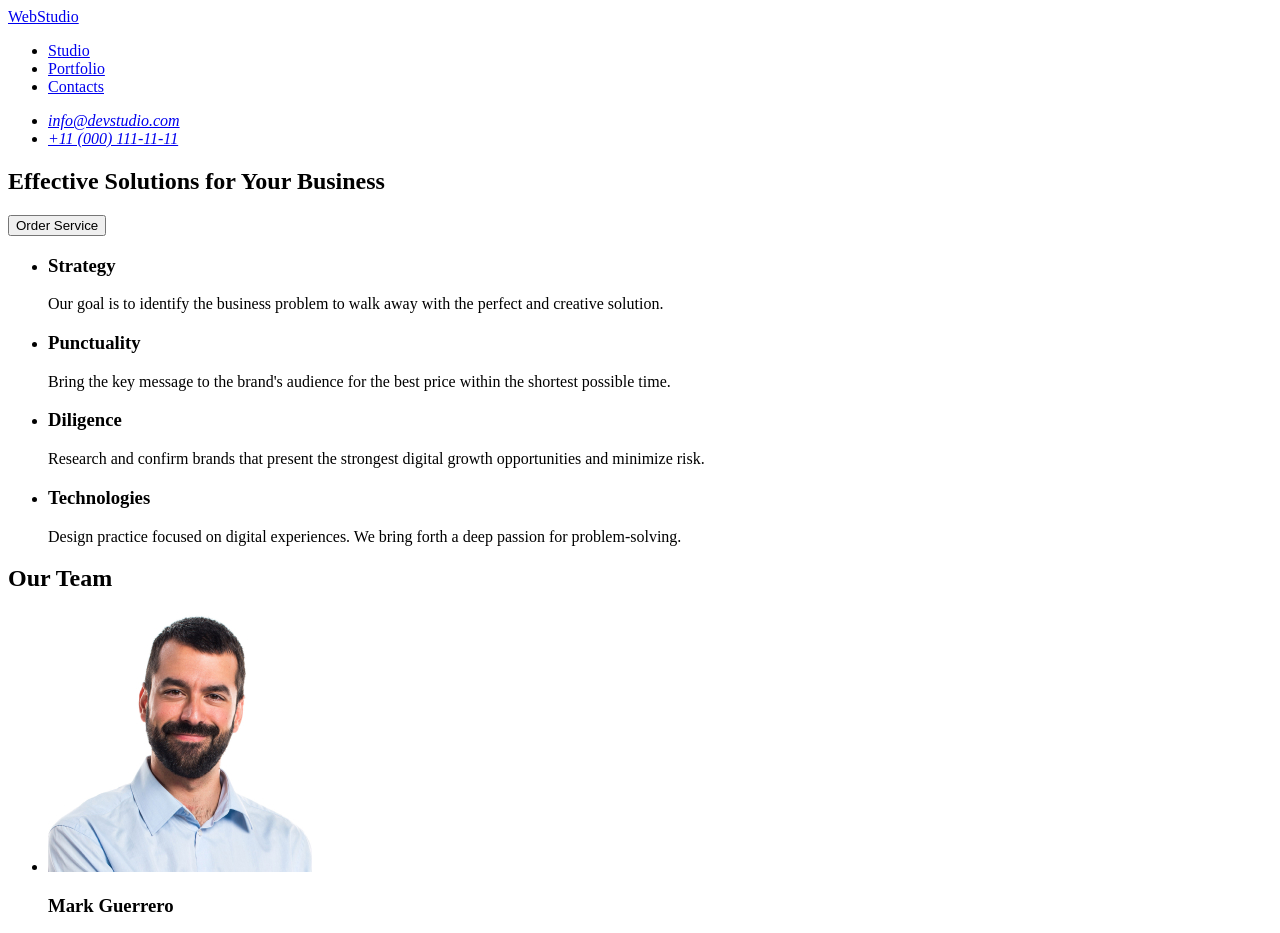
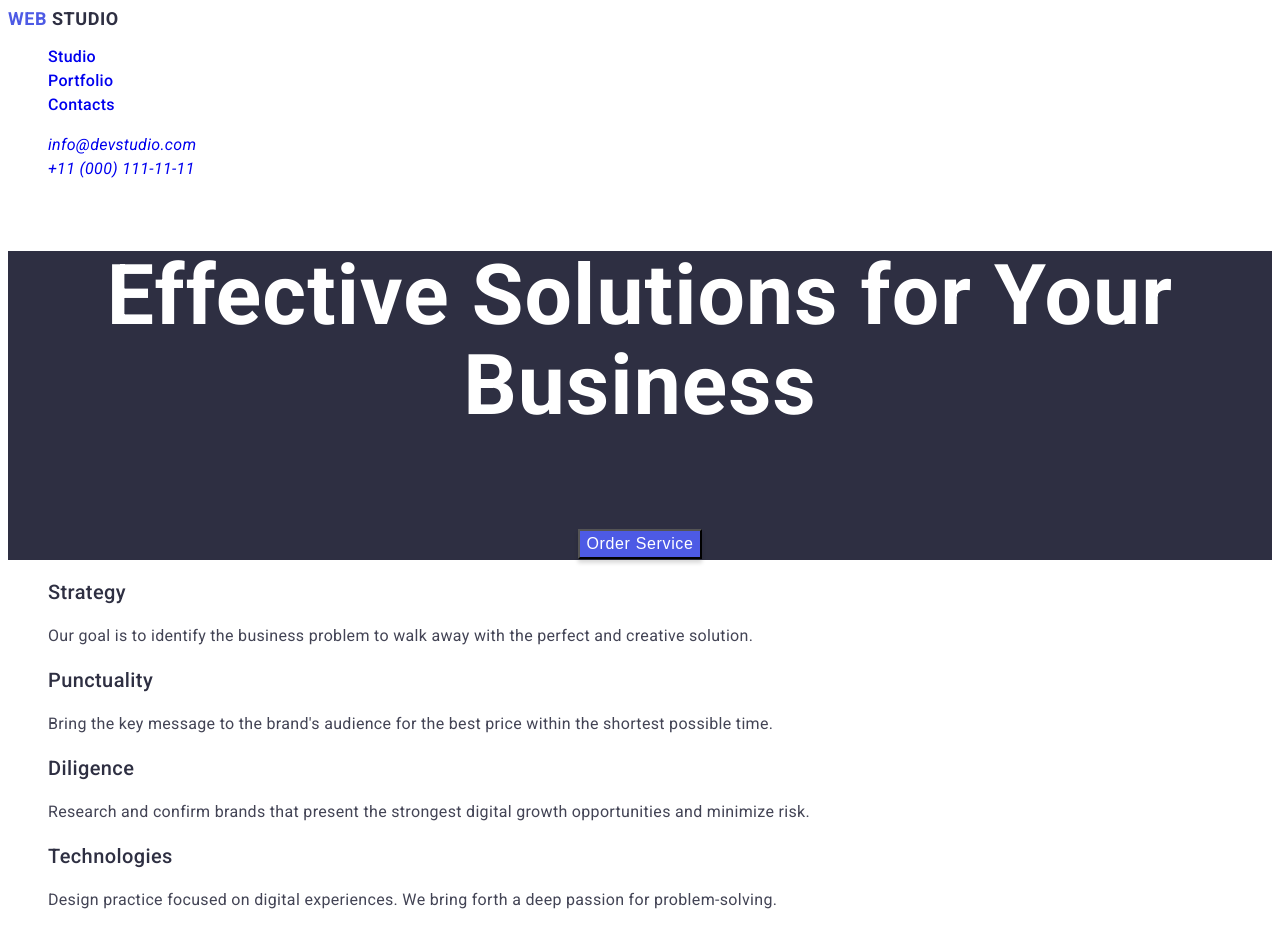
Before and after one commit to stanislav743/fs-113-2, a plain HTML site: page index.html in a window 1280 px wide. Shown: the top 933 px of the page. Drawn offline with Linux system fonts and the light colour scheme.

Commit message:
finish two work

```diff
--- /dev/null
+++ b/css/styles.css
@@ -0,0 +1,146 @@
+body
+    {font-family: "Roboto", sans-serif;
+    }
+ul {
+    list-style: none;}
+a {
+    text-decoration: none;}
+.text
+ {
+    font-family: "Raleway", sans-serif;
+    }
+ .header-logo {
+    font-weight: 700;
+    font-size: 18px;
+    line-height: 1.16667;
+    letter-spacing: 0.03em;
+    text-transform: uppercase;
+    color: #4d5ae5;
+ }
+ .header-logo-raleway{
+    font-weight: 700;
+font-size: 18px;
+line-height: 1.16667;
+letter-spacing: 0.03em;
+text-transform: uppercase;
+color: #2e2f42;
+ }
+.header-menu-list{
+    font-family: "Roboto", sans-serif;
+    font-weight: 500;
+font-size: 16px;
+line-height: 1.5;
+letter-spacing: 0.02em;
+color: #2e2f42;
+}
+.header-contacts-list{
+    font-weight: 400;
+    font-size: 16px;
+    line-height: 1.5;
+    letter-spacing: 0.02em;
+    color: #434455;
+
+}
+.title-sektion {
+    font-weight: 700;
+font-size: 56px;
+line-height: 1.07143;
+letter-spacing: 0.02em;
+text-align: center;
+color: #fff;
+background: #2e2f42;
+}
+.order-service-button{
+    font-weight: 500;
+font-size: 16px;
+line-height: 1.5;
+letter-spacing: 0.04em;
+color: #fff;
+box-shadow: 0 4px 4px 0 rgba(0, 0, 0, 0.15);
+background: #4d5ae5;
+}
+
+.features-subtitle{
+    font-weight: 500;
+    font-size: 20px;
+    line-height: 1.2;
+    letter-spacing: 0.02em;
+    color: #2e2f42;}
+
+.features-item-text{
+    font-weight: 400;
+font-size: 16px;
+line-height: 1.5;
+letter-spacing: 0.02em;
+color: #434455;
+}
+
+.fotogragy{
+    font-weight: 700;
+font-size: 36px;
+line-height: 1.11111;
+letter-spacing: 0.02em;
+text-align: center;
+color: #2e2f42;
+}
+.fotografy-list-item{
+    font-weight: 500;
+font-size: 20px;
+line-height: 1.2;
+letter-spacing: 0.02em;
+text-align: center;
+color: #2e2f42;
+}
+.fotografy-item-menu{
+    font-weight: 400;
+font-size: 16px;
+line-height: 1.5;
+letter-spacing: 0.02em;
+text-align: center;
+color: #434455;
+width: 264px;
+height: 260px;
+background: url("path_to_image");
+}
+.fotografy-list-item-work{
+    font-weight: 500;
+font-size: 20px;
+line-height: 1.2;
+letter-spacing: 0.02em;
+text-align: center;
+color: #2e2f42;
+}
+.fotografy-list-item-work-one{
+    font-weight: 400;
+font-size: 16px;
+line-height: 1.5;
+letter-spacing: 0.02em;
+text-align: center;
+color: #434455;
+}
+.footer{
+    background: #2e2f42;
+}
+.footer-header-logo{
+    font-weight: 700;
+font-size: 18px;
+line-height: 1.16667;
+letter-spacing: 0.03em;
+text-transform: uppercase;
+color: #4d5ae5;
+
+}
+.footer-header-logo-raleway{
+    font-weight: 700;
+font-size: 18px;
+line-height: 1.16667;
+letter-spacing: 0.03em;
+text-transform: uppercase;
+color: #f4f4fd;
+}
+.footer-text{
+    font-weight: 400;
+    font-size: 16px;
+    line-height: 1.5;
+    letter-spacing: 0.02em;
+    color: #f4f4fd;}
--- a/index.html
+++ b/index.html
@@ -5,98 +5,105 @@
     <meta name="viewport" content="width=device-width, initial-scale=1.0">
     <title>Web
         Studio</title>
+        <link rel="stylesheet" href="./css/styles.css">
+
+        <link rel="preconnect" href="https://fonts.googleapis.com">
+
+<link rel="preconnect" href="https://fonts.gstatic.com" crossorigin>
+<link href="https://fonts.googleapis.com/css2?family=Roboto:ital,wght@0,100;0,300;0,400;0,500;0,700;0,900;1,100;1,300;1,400;1,500;1,700;1,900&display=swap" rel="stylesheet">
 </head>
 <body>
-    <header>
-        <nav>
+    <header class="header">
+        <nav class="header-navigation">
 
-            <a href="./index.html">WebStudio</a>
+            <a class="header-logo" href="./index.html">Web <span class="header-logo-raleway">Studio</span></a>
 
-                <ul>
-                    <li><a href="Studio">Studio</a></li>
-                    <li><a href="Portfolio">Portfolio</a></li>
-                    <li><a href="Contacts">Contacts</a></li>
+                <ul class="header-menu-list">
+                    <li class="header-menu-item"><a class="header-menu-link" href="Studio">Studio</a></li>
+                    <li class="header-menu-item"><a class="header-menu-link" href="Portfolio">Portfolio</a></li>
+                    <li class="header-menu-item"><a class="header-menu-link" href="Contacts">Contacts</a></li>
                 </ul>
             </nav>
             <address>
-                <ul>
-                <li><a href="mailto:info@devstudio.com">info@devstudio.com</a></li>
+                <ul class="header-contacts-list">
+                <li><a class="header-contacts-item" href="mailto:info@devstudio.com">info@devstudio.com</a></li>
 
-                <li> <a href="tel:+110001111111">+11 (000) 111-11-11</a></li>
+                <li> <a class="header-contacts-link" href="tel:+110001111111">+11 (000) 111-11-11</a></li>
                 </ul>
             </address>
             </header>
     <main>
-        <section>
+        <section class="title-sektion">
         <h1>Effective Solutions
             for Your Business</h1>
-            <button type="button">Order Service</button>
+            <button type="button" class="order-service-button">Order Service</button>
 
                </section>
-        <section>
+        <section class="features">
             <h2 style="display: none;">page title</h2>
-    <ul>
-        <li>
-            <h3>Strategy</h3>
-            <p>Our goal is to identify the business
-                problem to walk away with the perfect and creative solution. </p>
+    <ul class="features-list">
+        <li class="features-item">
+            <h3 class="features-subtitle">Strategy</h3>
+            <p class="features-item-text" id="textid">
+                Our goal is to identify the business
+                problem to walk away with the perfect and creative solution.</p>
         </li>
-        <li>
-            <h3>Punctuality</h3>
-            <p>Bring the key message to the brand's audience for the best price within the shortest possible time.</p>
+        <li class="features-item">
+            <h3 class="features-subtitle">Punctuality</h3>
+            <p class ="features-item-text">Bring the key message to the brand's audience for the best price within the shortest possible time.</p>
         </li>
-        <li>
-            <h3>Diligence</h3>
-            <p>Research and confirm brands that present the strongest digital growth opportunities and minimize risk.</p>
+        <li class="features-item">
+            <h3 class="features-subtitle">Diligence</h3>
+            <p class ="features-item-text">Research and confirm brands that present the strongest digital growth opportunities and minimize risk.</p>
         </li>
-        <li>
-            <h3>Technologies</h3>
+        <li class="features-item">
+            <h3 class="features-subtitle">Technologies</h3>
 
-            <p>Design practice focused on digital experiences. We bring forth a deep passion for problem-solving.</p>
+            <p class ="features-item-text">Design practice focused on digital experiences. We bring forth a deep passion for problem-solving.</p>
         </li>
     </ul>
 </section>
 
 
         <section>
-            <h2>Our Team</h2>
-            <ul>
-                <li>
+            <h2 class="fotogragy">Our Team</h2>
+            <ul class="fotografy-list">
+                <li class="fotografy-list-item">
                     <img src="./images/Mark.jpg" alt="man"
                     width="264"
                    />
-                    <h3>Mark Guerrero</h3>
-                       <p>Product Designer</p>
+                    <h3 class="fotografy-list-item-work">Mark Guerrero</h3>
+                       <p  class="fotografy-list-item-work-one">Product Designer</p>
                 </li>
-                <li>
+                <li class="fotografy-list-item">
                     <img src="./images/Tom.jpg" alt="man"
                     width="264"
                     />
-                    <h3>Tom Ford</h3>
-                      <p>Frontend Developer</p>
+                    <h3 class="fotografy-list-item-work">Tom Ford</h3>
+                      <p class="fotografy-list-item-work-one">Frontend Developer</p>
                 </li>
-                <li>
+                <li class="fotografy-list-item">
                     <img src="./images/Camila.jpg" alt="girl"
                     width="264"
                     />
-                    <h3>Camila Garcia</h3>
-                        <p>Marketing</p>
+                    <h3 class="fotografy-list-item-work">Camila Garcia</h3>
+                        <p class="fotografy-list-item-work-one">Marketing</p>
                 </li>
-                <li>
+                <li class="fotografy-list-item">
                     <img src="./images/Daniel.jpg" alt="man"
                     width="264"
                    />
-                    <h3>Daniel Wilson</h3>
-                    <p> UI Designer</p>
+                    <h3 class="fotografy-list-item-work">Daniel Wilson</h3>
+                    <p class="fotografy-list-item-work-one"> UI Designer</p>
                 </li>
             </ul>
         </section>
 
     </main>
 
-    <footer>
-             <a href="./index.html">WebStudio</a>
-                             <p>Increase the flow of customers and sales for your business with digital marketing & growth solutions.</p>
+    <footer class="footer">
+             <a class="footer-header-logo" href="./index.html"><span>Web</span><span class="footer-header-logo-raleway">Studio</span></a>
+                             <p class="footer-text">Increase the flow of customers and sales for your business with digital marketing & growth solutions.</p>
     </footer>
 </body>
 
```
